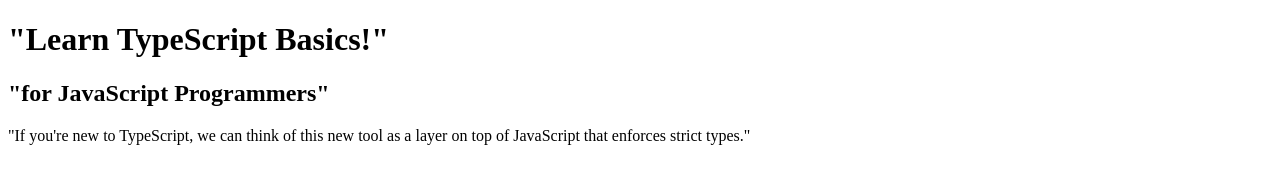
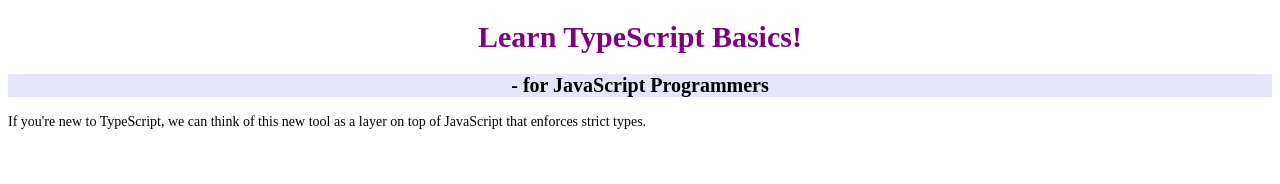
Before and after one commit to cs401-fall2022/lesson14-aprilclark597, a plain HTML site: page index.html in a window 1280 px wide. Drawn offline with Linux system fonts and the light colour scheme.

Commit message:
css added

```diff
--- /dev/null
+++ b/css/style.css
@@ -0,0 +1,14 @@
+h1{
+    font-size: 30px;
+    color: purple;
+    text-align: center;
+   }
+h2{
+    font-size: 20px;
+    text-align: center;
+    background-color: lavender;
+
+}
+p{
+   font-size: 14px;
+}
--- a/index.html
+++ b/index.html
@@ -1,23 +1,21 @@
 <!DOCTYPE html>
 <html lang="en">
-<head>
-   <meta charset="UTF-8">
-   <title>TypeScriptLang</title>
-   <meta name="description" content="">
-   <meta name="viewport" content="width=device-width, initial-scale=1">
-   <link rel="stylesheet" href="">
-</head>
+  <head>
+    <meta charset="UTF-8" />
+    <title>TypeScriptLang</title>
+    <meta name="description" content="" />
+    <meta name="viewport" content="width=device-width, initial-scale=1" />
+    <link rel="stylesheet" href="/css/style.css" />
+  </head>
 
-<body>
-
-<h1>"Learn TypeScript Basics!"</h1>
-<h2>"for JavaScript Programmers"</h2>
-
-<p>"If you're new to TypeScript, we can
-    think of this new tool as a layer on top of JavaScript
-    that enforces strict types."</p>
-
-
-</body>
-
+  <body>
+    <h1>Learn TypeScript Basics!</h1>
+    <h2>- for JavaScript Programmers</h2>
+    <div>
+      <p>
+        If you're new to TypeScript, we can think of this new tool as a layer on
+        top of JavaScript that enforces strict types.
+      </p>
+    </div>
+  </body>
 </html>
```
